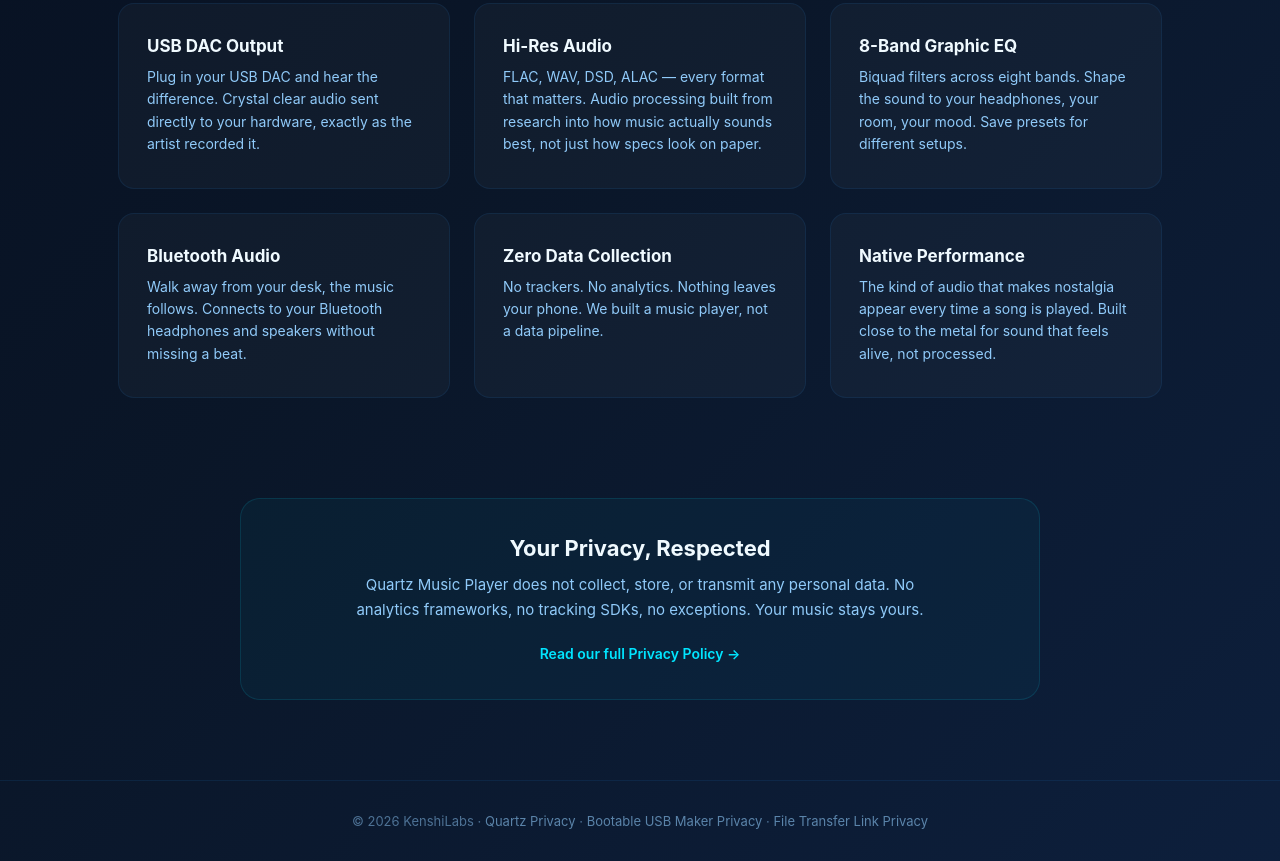
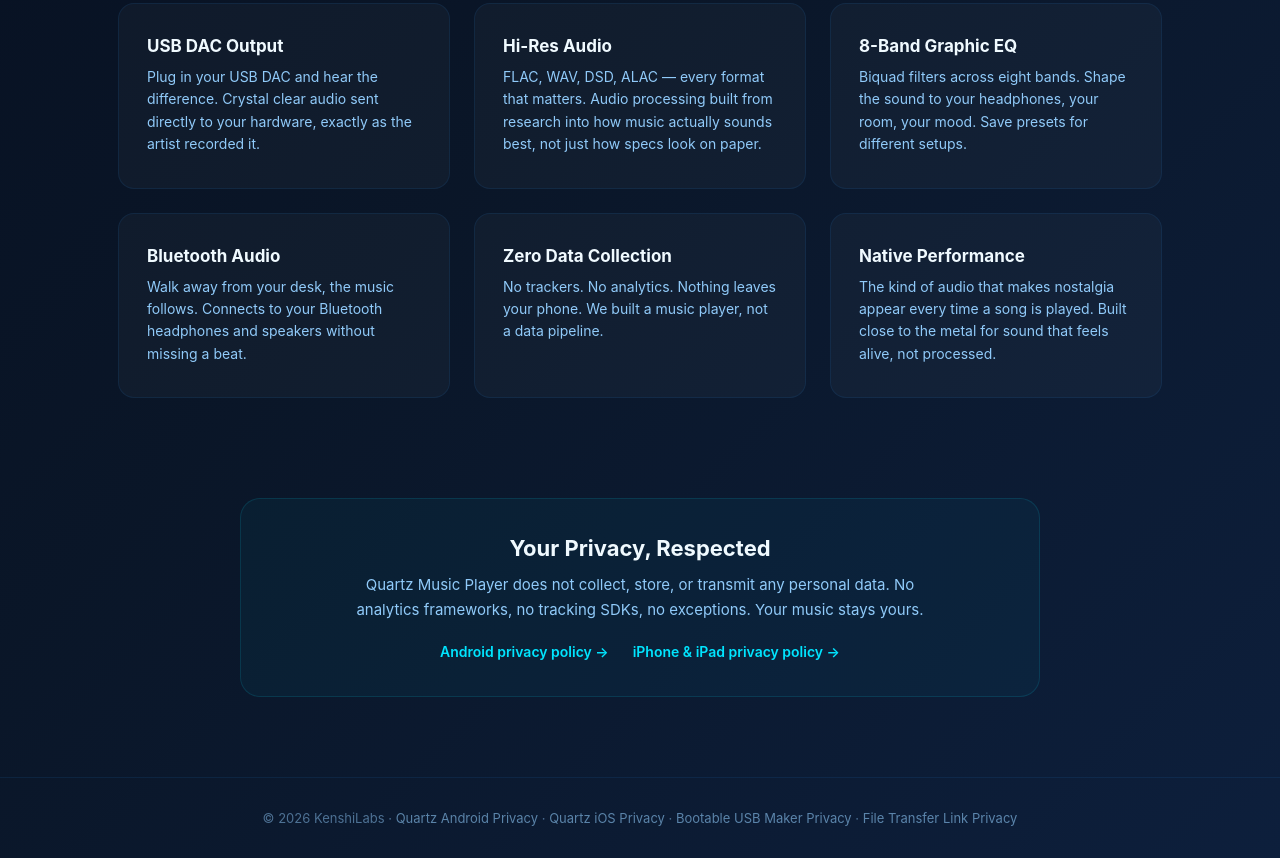
Before and after one commit to utkrishtkumar/quartzmusic.online, a plain HTML site: page index.html in a window 1280 px wide. Shown: the part 837-1698 px from the top of the page. Drawn offline with Linux system fonts and the light colour scheme.

Commit message:
Link Quartz iOS privacy policy

```diff
--- a/index.html
+++ b/index.html
@@ -153,6 +153,9 @@
             font-size: 14px;
         }
         .privacy-banner a:hover { text-decoration: underline; }
+        .privacy-links {
+            display: flex; flex-wrap: wrap; justify-content: center; gap: 12px 24px;
+        }
 
         /* --- FOOTER --- */
         footer {
@@ -221,11 +224,14 @@
     <section class="privacy-banner">
         <h2>Your Privacy, Respected</h2>
         <p>Quartz Music Player does not collect, store, or transmit any personal data. No analytics frameworks, no tracking SDKs, no exceptions. Your music stays yours.</p>
-        <a href="privacy-policy.html">Read our full Privacy Policy &rarr;</a>
+        <div class="privacy-links">
+            <a href="privacy-policy.html">Android privacy policy &rarr;</a>
+            <a href="ios-privacy-policy.html">iPhone &amp; iPad privacy policy &rarr;</a>
+        </div>
     </section>
 
     <footer>
-        <p>&copy; 2026 KenshiLabs &middot; <a href="privacy-policy.html">Quartz Privacy</a> &middot; <a href="bootable-usb-maker-privacy-policy.html">Bootable USB Maker Privacy</a> &middot; <a href="file-transfer-link-privacy-policy.html">File Transfer Link Privacy</a></p>
+        <p>&copy; 2026 KenshiLabs &middot; <a href="privacy-policy.html">Quartz Android Privacy</a> &middot; <a href="ios-privacy-policy.html">Quartz iOS Privacy</a> &middot; <a href="bootable-usb-maker-privacy-policy.html">Bootable USB Maker Privacy</a> &middot; <a href="file-transfer-link-privacy-policy.html">File Transfer Link Privacy</a></p>
     </footer>
 
 </body>
```
